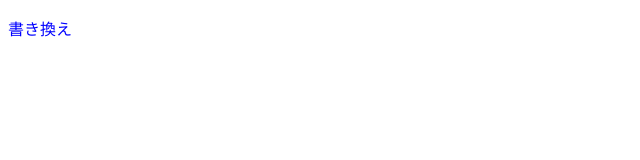
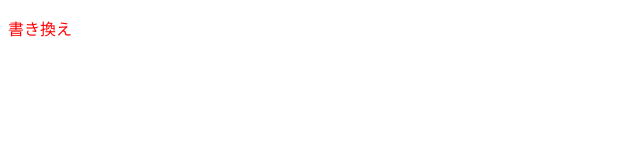
Before and after one commit to satomitu/20250512, a plain HTML site: page index.html in a window 1280 px wide. Shown: the full height of the page, 0-640 px from the left. Drawn offline with Linux system fonts and the light colour scheme.

Commit message:
🟥🟥🟥🟥🟥🟥🟥🟥🟥🟥

```diff
--- a/index.html
+++ b/index.html
@@ -5,6 +5,6 @@
     <title>タイトル</title>
   </head>
   <body>
-    <p style="color:blue">書き換え
+    <p style="color:red">書き換え
   </body>
 </html>
```
